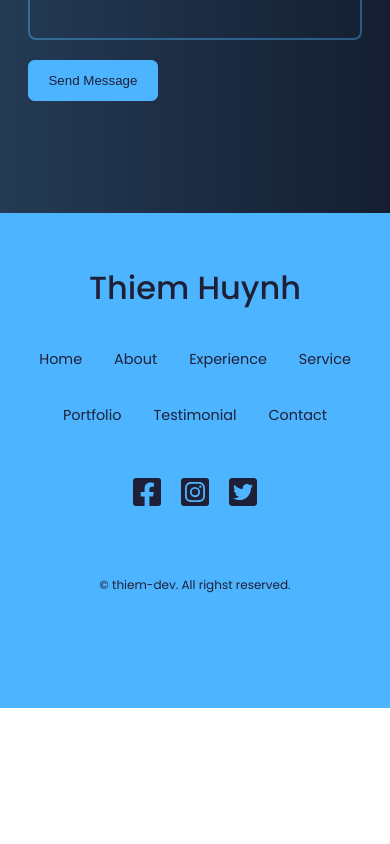
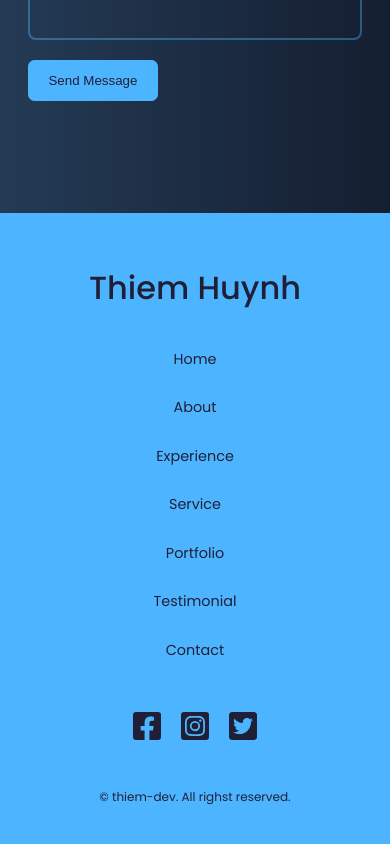
Before and after one commit to business-thiem/portfolio-site-v2, a React (Create React App) app: page / in a window 390 px wide. Shown: the part 9633-10477 px from the top of the page. Before the commit the page ends 10341 px from the top, so only its background shows below. Built offline with nearby package versions, Linux system fonts and the light colour scheme.

Commit message:
v1 alpha deploy

```diff
--- a/package.json
+++ b/package.json
@@ -1,6 +1,6 @@
 {
   "name": "react-portfolio-site-v2",
-  "homepage": ".",
+  "homepage": "https://thiem-dev.tech/",
   "version": "0.1.0",
   "private": true,
   "dependencies": {
--- a/src/components/footer/Footer.jsx
+++ b/src/components/footer/Footer.jsx
@@ -1,3 +1,4 @@
+/* eslint-disable jsx-a11y/anchor-is-valid */
 import './footer.css'
 import {FaFacebookSquare, FaInstagramSquare, FaTwitterSquare } from 'react-icons/fa';
 
--- a/src/components/footer/footer.css
+++ b/src/components/footer/footer.css
@@ -58,7 +58,14 @@ footer a{
 
 /* ================= MEDIA QUERIES (MEDIUM DEVICES) ================= */
 @media screen and (max-width: 1024px){
+    .permalinks{
+        flex-direction: column;
+        gap: 1.5rem;
+    }
 
+    .footer__socials{
+        margin-bottom: 2.6rem;
+    }
 }
 
 
--- a/src/components/nav/Nav.jsx
+++ b/src/components/nav/Nav.jsx
@@ -1,3 +1,4 @@
+/* eslint-disable jsx-a11y/anchor-is-valid */
 import React from 'react'
 import './nav.css'
 import {HiHome} from 'react-icons/hi'
```
